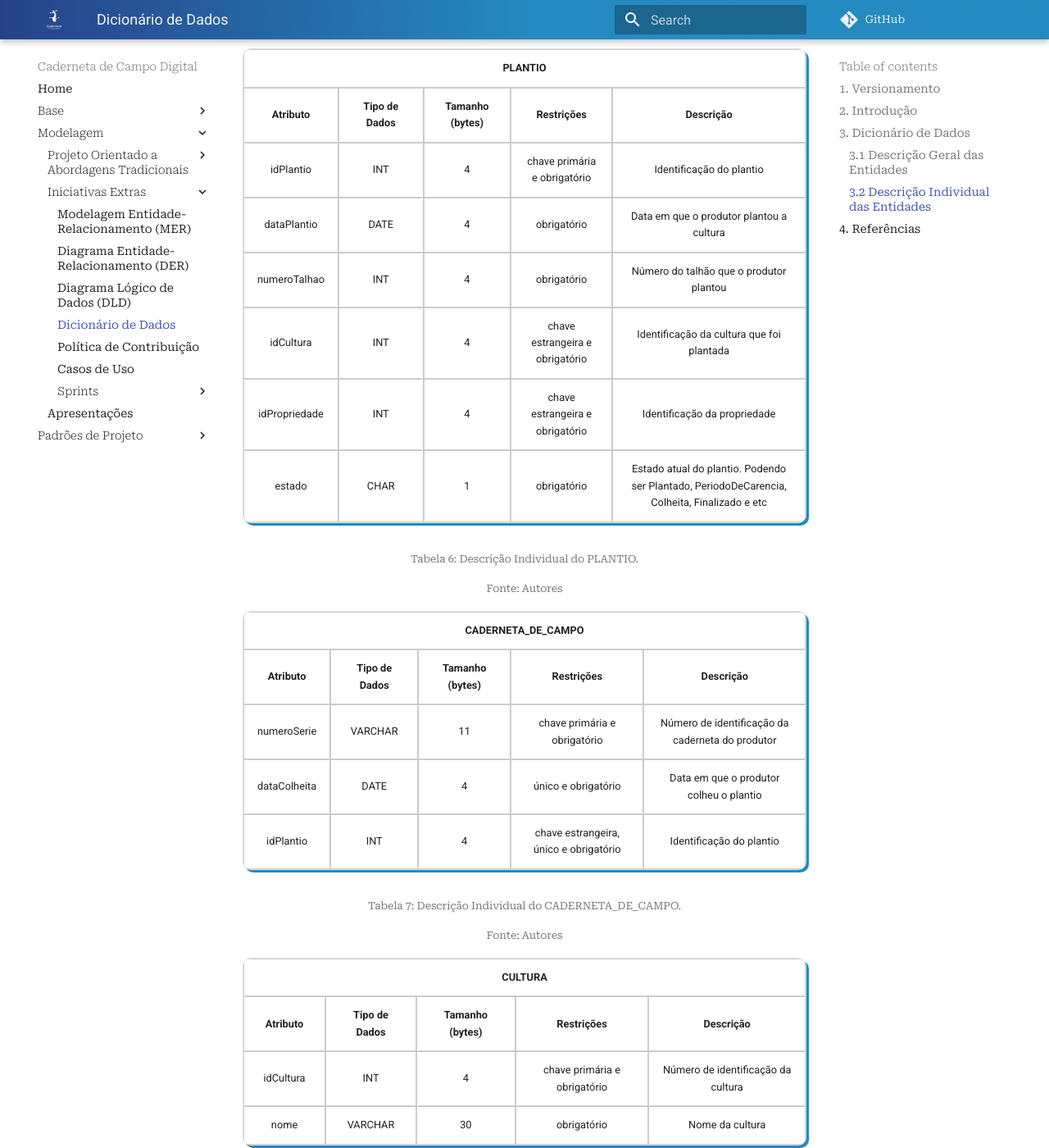
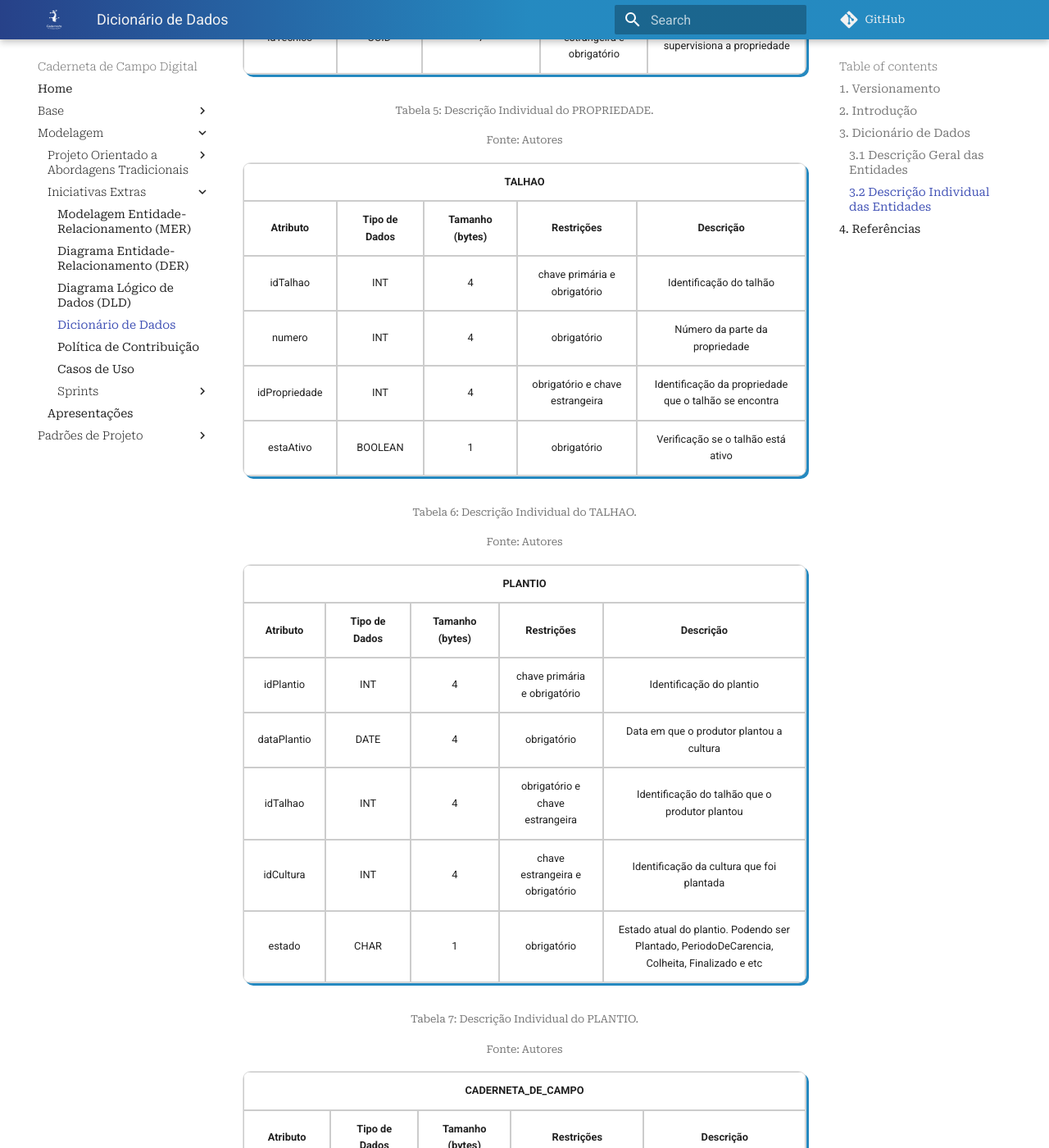
Before and after one commit to UnBArqDsw2021-2/2021.2_G4_CadernetaDeCampoDigital_docs, an MkDocs documentation site: the page built from docs/modelagem/extras/dicionario_dados.md, in a window 1280 px wide and 1400 px high, scrolled down 4831 px. Shown: the whole window at 82% size. Built offline with MkDocs 1.6.1 and Material for MkDocs 9.7.7, drawn with Linux system fonts in a browser that asks for light colours; comment, search, counter and statistics services are not loaded; some of the changed text lies outside the part shown.

Commit message:
#91 Adicionando talhao no dld e dicionario

```diff
--- a/docs/modelagem/extras/dicionario_dados.md
+++ b/docs/modelagem/extras/dicionario_dados.md
@@ -11,7 +11,8 @@
 | 1.2    | 17/02/2022 | Adição do dicionário individual | Eduardo e Thiago      |
 | 1.3    | 18/02/2022 | Adição da introdução            | Thiago                |
 | 1.4    | 20/02/2022 | Renomeando casa para numero     | Thiago                |
-| 1.5    | 20/02/2022 | Revisão por pares               | Brenno e Vitor Lamego |
+| 1.4.1  | 20/02/2022 | Revisão por pares               | Brenno e Vitor Lamego |
+| 1.5    | 05/03/2022 | Adição da entidade talhão e seus relacionamentos | Thiago              |
 
 ## 2. Introdução
 
@@ -61,10 +62,20 @@
     <td>Cadastro da caderneta de campo que o produtor faz do plantio</td>
   </tr>
   <tr>
+    <td rowspan="2">TALHAO</td>
+    <td>PROPRIEDADE</td>
+    <td>pertence</td>
+    <td rowspan="2">Cadastro de um talhão da propriedade</td>
+    <tr>
+      <td>PLANTIO</td>
+      <td>plantado</td>
+    </tr>
+  </tr>
+  <tr>
     <td rowspan="4">PLANTIO</td>
     <td>CADERNETA_DE_CAMPO</td>
     <td>registra</td>
-    <td rowspan="4">Cadastro de uma plantação da propriedade</td>
+    <td rowspan="4">Cadastro de uma plantação</td>
     <tr>
       <td>CULTURA</td>
       <td>possui</td>
@@ -74,8 +85,8 @@
       <td>contem</td>
     </tr>
     <tr>
-      <td>PROPRIEDADE</td>
-      <td>pertence</td>
+      <td>TALHAO</td>
+      <td>plantado</td>
     </tr>
   </tr>
   <tr>
@@ -358,6 +369,49 @@
 
 <table id="dict">
   <tr>
+    <th colspan="6">TALHAO</th>
+  <tr>
+  <tr>
+    <th>Atributo</th>
+    <th>Tipo de Dados</th>
+    <th>Tamanho (bytes)</th>
+    <th>Restrições</th>
+    <th>Descrição</th>
+  </tr>
+  <tr>
+    <td>idTalhao</td>
+    <td>INT</td>
+    <td>4</td>
+    <td>chave primária e obrigatório</td>
+    <td>Identificação do talhão</td>
+  <tr>
+  </tr>
+    <td>numero</td>
+    <td>INT</td>
+    <td>4</td>
+    <td>obrigatório</td>
+    <td>Número da parte da propriedade</td>
+  </tr>
+  <tr>
+    <td>idPropriedade</td>
+    <td>INT</td>
+    <td>4</td>
+    <td>obrigatório e chave estrangeira</td>
+    <td>Identificação da propriedade que o talhão se encontra</td>
+  </tr>
+  <tr>
+    <td>estaAtivo</td>
+    <td>BOOLEAN</td>
+    <td>1</td>
+    <td>obrigatório</td>
+    <td>Verificação se o talhão está ativo</td>
+  </tr>
+</table>
+<h6 align = "center">Tabela 6: Descrição Individual do TALHAO.</h6>
+<h6 align = "center">Fonte: Autores</h6>
+
+<table id="dict">
+  <tr>
     <th colspan="6">PLANTIO</th>
   <tr>
   <tr>
@@ -382,11 +436,11 @@
     <td>Data em que o produtor plantou a cultura</td>
   </tr>
   <tr>
-    <td>numeroTalhao</td>
+    <td>idTalhao</td>
     <td>INT</td>
     <td>4</td>
-    <td>obrigatório</td>
-    <td>Número do talhão que o produtor plantou</td>
+    <td>obrigatório e chave estrangeira</td>
+    <td>Identificação do talhão que o produtor plantou</td>
   </tr>
   <tr>
     <td>idCultura</td>
@@ -396,13 +450,6 @@
     <td>Identificação da cultura que foi plantada</td>
   </tr>
   <tr>
-    <td>idPropriedade</td>
-    <td>INT</td>
-    <td>4</td>
-    <td>chave estrangeira e obrigatório</td>
-    <td>Identificação da propriedade</td>
-  </tr>
-  <tr>
     <td>estado</td>
     <td>CHAR</td>
     <td>1</td>
@@ -410,7 +457,7 @@
     <td>Estado atual do plantio. Podendo ser Plantado, PeriodoDeCarencia, Colheita, Finalizado e etc</td>
   </tr>
 </table>
-<h6 align = "center">Tabela 6: Descrição Individual do PLANTIO.</h6>
+<h6 align = "center">Tabela 7: Descrição Individual do PLANTIO.</h6>
 <h6 align = "center">Fonte: Autores</h6>
 
 <table id="dict">
@@ -446,7 +493,7 @@
     <td>Identificação do plantio</td>
   </tr>
 </table>
-<h6 align = "center">Tabela 7: Descrição Individual do CADERNETA_DE_CAMPO.</h6>
+<h6 align = "center">Tabela 8: Descrição Individual do CADERNETA_DE_CAMPO.</h6>
 <h6 align = "center">Fonte: Autores</h6>
 
 <table id="dict">
@@ -475,7 +522,7 @@
     <td>Nome da cultura</td>
   </tr>
 </table>
-<h6 align = "center">Tabela 8: Descrição Individual do CULTURA.</h6>
+<h6 align = "center">Tabela 9: Descrição Individual do CULTURA.</h6>
 <h6 align = "center">Fonte: Autores</h6>
 
 <table id="dict">
@@ -511,7 +558,7 @@
     <td>Número de identificação do tipo do agrotóxico</td>
   </tr>
 </table>
-<h6 align = "center">Tabela 9: Descrição Individual do AGROTOXICO.</h6>
+<h6 align = "center">Tabela 10: Descrição Individual do AGROTOXICO.</h6>
 <h6 align = "center">Fonte: Autores</h6>
 
 <table id="dict">
@@ -540,7 +587,7 @@
     <td>Nome do tipo do agrotóxico</td>
   </tr>
 </table>
-<h6 align = "center">Tabela 10: Descrição Individual do TIPO_AGROTOXICO.</h6>
+<h6 align = "center">Tabela 11: Descrição Individual do TIPO_AGROTOXICO.</h6>
 <h6 align = "center">Fonte: Autores</h6>
 
 ## 4. Referências
```
Also changed, not shown: docs/modelagem/extras/dld.md (+8 -1 lines), docs/assets/modelagem/extras/dldV2.png (added).
